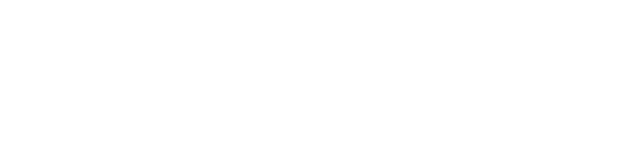
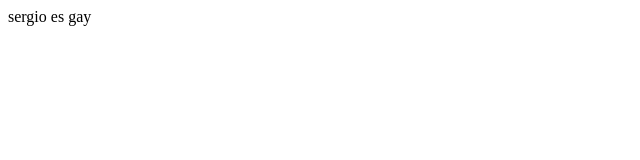
Before and after one commit to NixonJCC/Ises2019, a plain HTML site: page index.html in a window 1280 px wide. Shown: the whole page, without its empty margins (0-640 px from the left). Drawn offline with Linux system fonts and the light colour scheme.

Commit message:
codigo inicial v3

```diff
--- a/index.html
+++ b/index.html
@@ -4,6 +4,6 @@
 	<title>hola</title>
 </head>
 <body>
-
+sergio es gay
 </body>
 </html>
```
